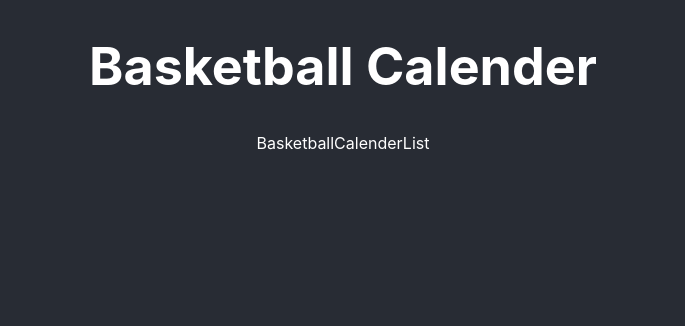
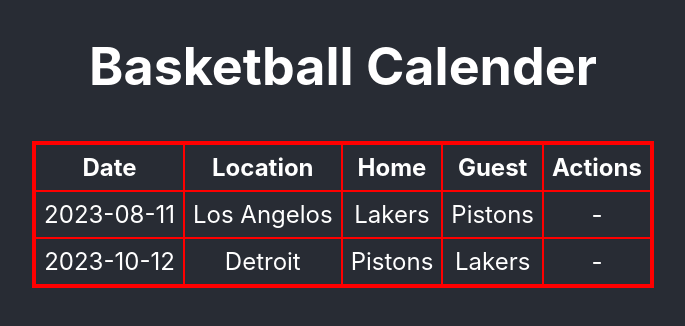
Before and after one commit to 1TracyK/basketball-calender, a React (Create React App) app: page / in a window 1280 px wide. Shown: the top 326 px of the page, without its empty margins (297-982 px from the left). Built offline with nearby package versions, Linux system fonts and the light colour scheme.

Commit message:
adding items

```diff
--- a/package.json
+++ b/package.json
@@ -15,7 +15,9 @@
 		"start": "react-scripts start",
 		"build": "react-scripts build",
 		"test": "react-scripts test",
-    "eject": "react-scripts eject"
+		"eject": "react-scripts eject",
+		"predeploy": "npm run build",
+		"deploy": "gh-pages -d build"
 	},
 	"eslintConfig": {
 		"extends": [
--- a/src/App.js
+++ b/src/App.js
@@ -1,9 +1,10 @@
 import './App.css';
 import React, { useState } from 'react';
-import BasketballCalenderForm from './Components/BasketBallCalenderForm/BasketballCalenderForm';
+import BasketballCalenderForm from './Components/BasketballCalenderForm/BasketballCalenderForm';
 import BasketballCalenderList from './Components/BasketballCalenderList/BasketballCalenderList';
 
 function App() {
+	// eslint-disable-next-line no-unused-vars
 	const [items, setItems] = useState([
 		{
 			createdAt: 1689374598465,
--- a/src/Components/BasketballCalenderList/BasketballCalenderItem.jsx
+++ b/src/Components/BasketballCalenderList/BasketballCalenderItem.jsx
@@ -0,0 +1,18 @@
+import React from 'react';
+
+export default function BasketballCalenderItem({
+	location,
+	team1,
+	team2,
+	date,
+}) {
+	return (
+		<tr>
+			<td>{date}</td>
+			<td>{location}</td>
+			<td>{team1}</td>
+			<td>{team2}</td>
+			<td>-</td>
+		</tr>
+	);
+}
--- /dev/null
+++ b/src/Components/BasketballCalenderList/BasketballCalenderList.css
@@ -0,0 +1,18 @@
+.calender-table-container {
+	display: flex;
+	justify-content: center;
+	padding: 8px;
+	margin: 8px;
+}
+
+.calender-table {
+	font-size: 24px;
+	border-collapse: collapse;
+	border: 4px solid red;
+}
+
+.calender-table th,
+.calender-table td {
+	border: 2px solid red;
+	padding: 8px;
+}
--- a/src/Components/BasketballCalenderList/BasketballCalenderList.jsx
+++ b/src/Components/BasketballCalenderList/BasketballCalenderList.jsx
@@ -1,6 +1,31 @@
 import React from 'react';
 import BasketballCalenderItem from './BasketballCalenderItem';
-
+import './BasketballCalenderList.css';
 export default function BasketballCalenderList({ items }) {
-	return <div>BasketballCalenderList</div>;
+	// eslint-disable-next-line no-unused-vars
+	let ItemListJsx = items.map((item) => (
+		<BasketballCalenderItem
+			key={item.createdAt}
+			location={item.location}
+			team1={item.team1}
+			team2={item.team2}
+			date={item.date}
+		/>
+	));
+	return (
+		<div className="calender-table-container">
+			<table className="calender-table">
+				<thead>
+					<tr>
+						<th>Date</th>
+						<th>Location</th>
+						<th>Home</th>
+						<th>Guest</th>
+						<th>Actions</th>
+					</tr>
+				</thead>
+				<tbody>{ItemListJsx}</tbody>
+			</table>
+		</div>
+	);
 }
```
Lines whose indentation alone changed are shown as unchanged.
